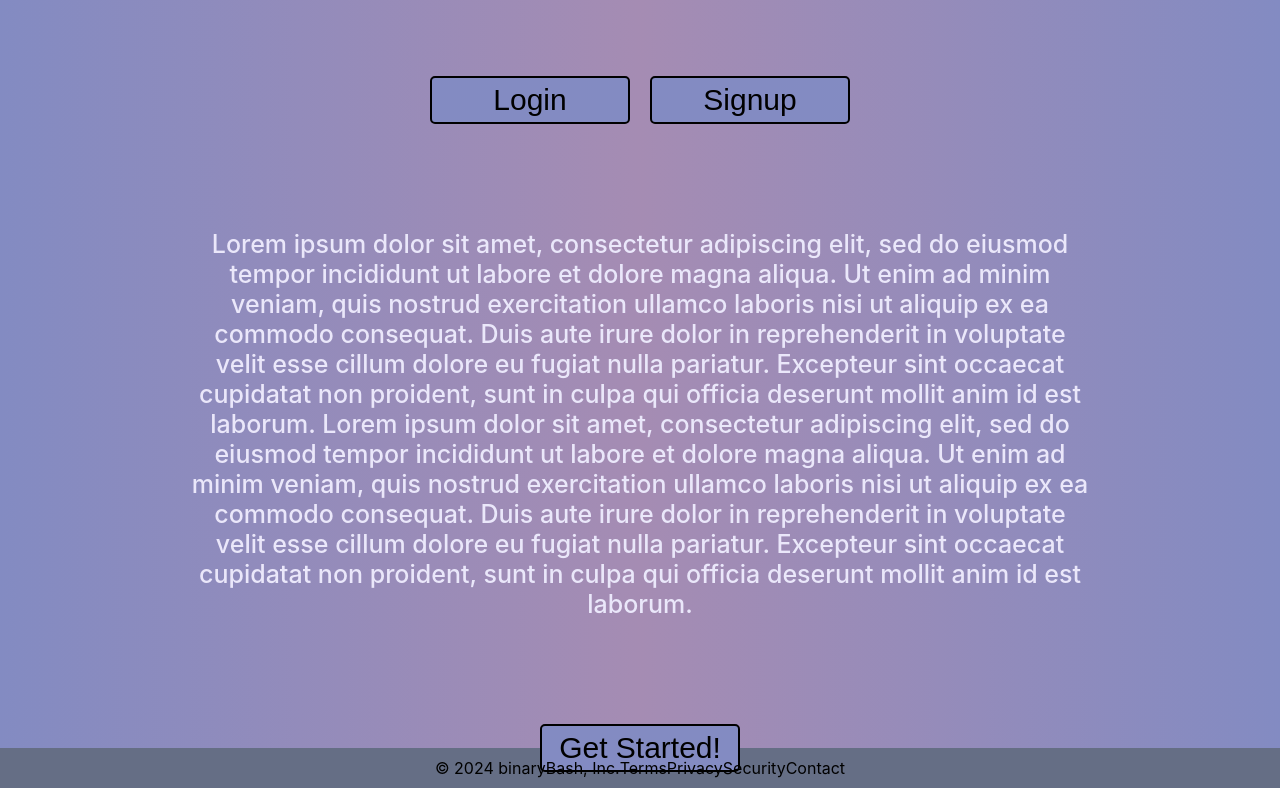
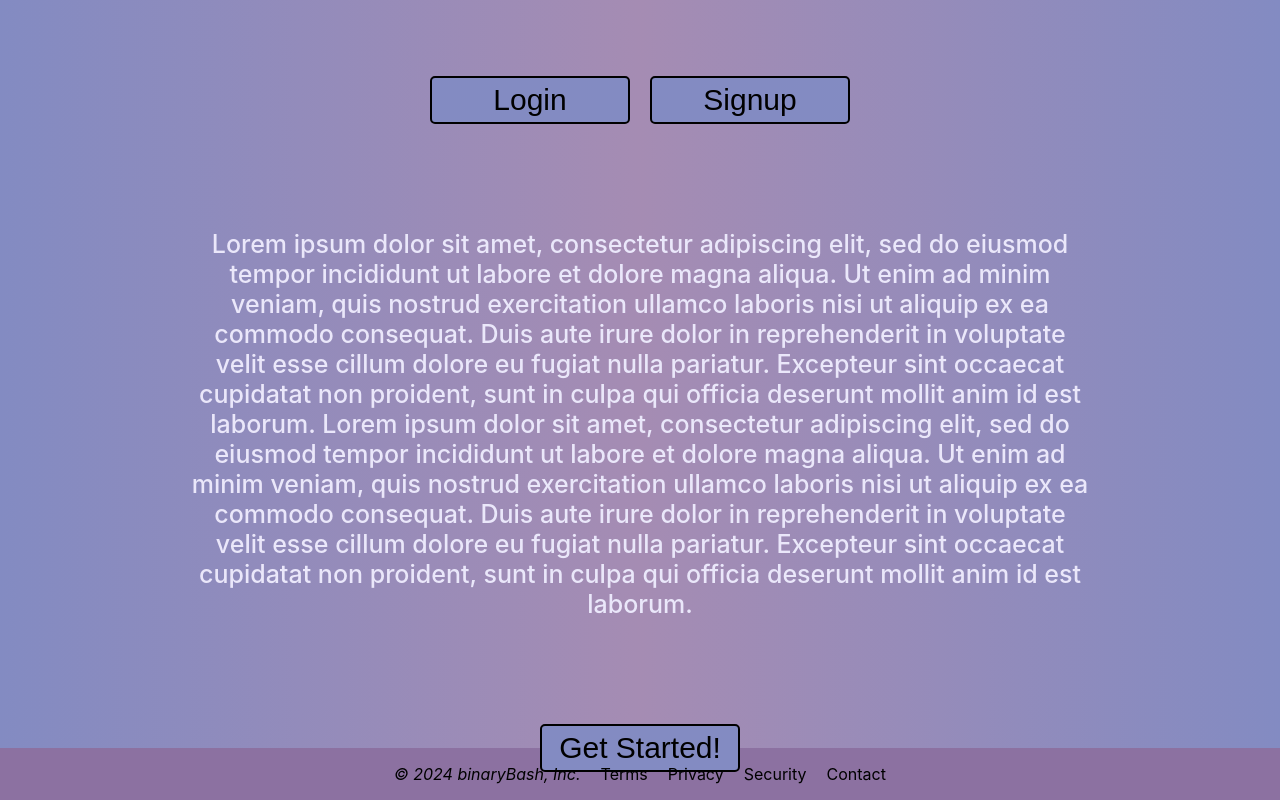
Before and after one commit to bruno-rossi/phase-4-final-project-binary-bash, a React (Create React App) app in the folder binary-bash/client/: page / in a window 1280 px wide. Shown: the part 201-1001 px from the top of the page. Built offline with nearby package versions, Linux system fonts and the light colour scheme.

Commit message:
edited footer

```diff
--- a/binary-bash/client/src/components/Footer.js
+++ b/binary-bash/client/src/components/Footer.js
@@ -3,13 +3,13 @@ import '../styles/footer.css'
 function Footer() {
   return (
     <div className='footer-container'>
-      <ul className='footer-list'>
-        <li>© 2024 binaryBash, Inc.</li>
-        <li>Terms</li>
-        <li>Privacy</li>
-        <li>Security</li>
-        <li>Contact</li>
-      </ul>
+      <div className='footer-items'>
+        <p className='footer-copyright'>© 2024 binaryBash, Inc.</p>
+        <a>Terms</a>
+        <a>Privacy</a>
+        <a>Security</a>
+        <a>Contact</a>
+      </div>
     </div>
   )
 };
--- a/binary-bash/client/src/styles/footer.css
+++ b/binary-bash/client/src/styles/footer.css
@@ -1,15 +1,17 @@
 .footer-container {
-  background-color: rgb(101, 110, 133);
+  background-color: rgb(140, 113, 161);
 }
-.footer-container h1 {
-  margin: 0 auto;
-  padding: 20px 0;
-  color: white;
+.footer-items {
+  display: flex;
+  justify-content: center;
+  gap: 20px;
+  align-items: center;
 }
-.footer-list {
-  margin: 0;
-  padding: 10px;
+.footer-items a:hover {
+  text-decoration: underline;
+  color: purple;
+  cursor: pointer;
 }
-.footer-list li{
-  display: inline-block;
+.footer-copyright {
+  font-style: italic;
 }
```
